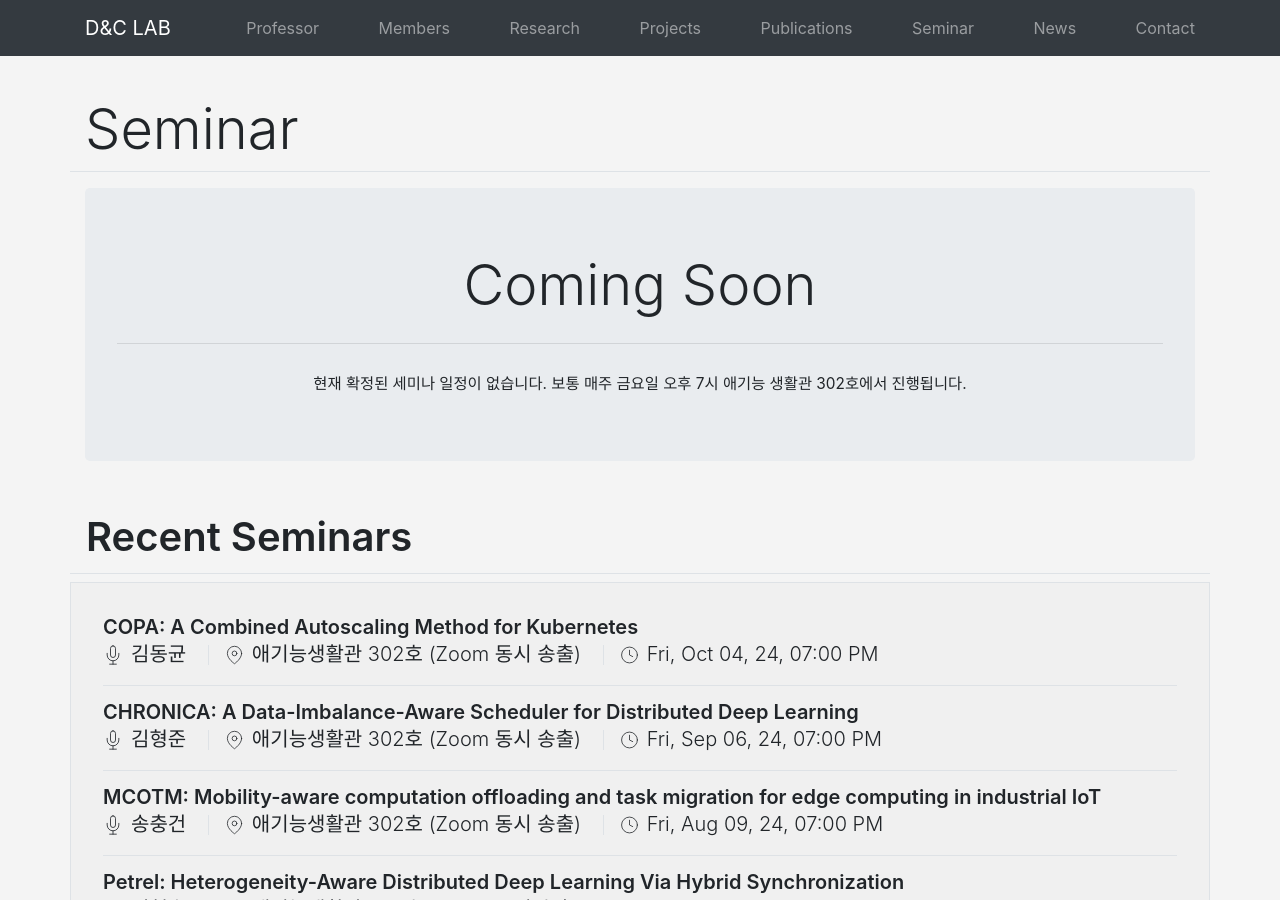
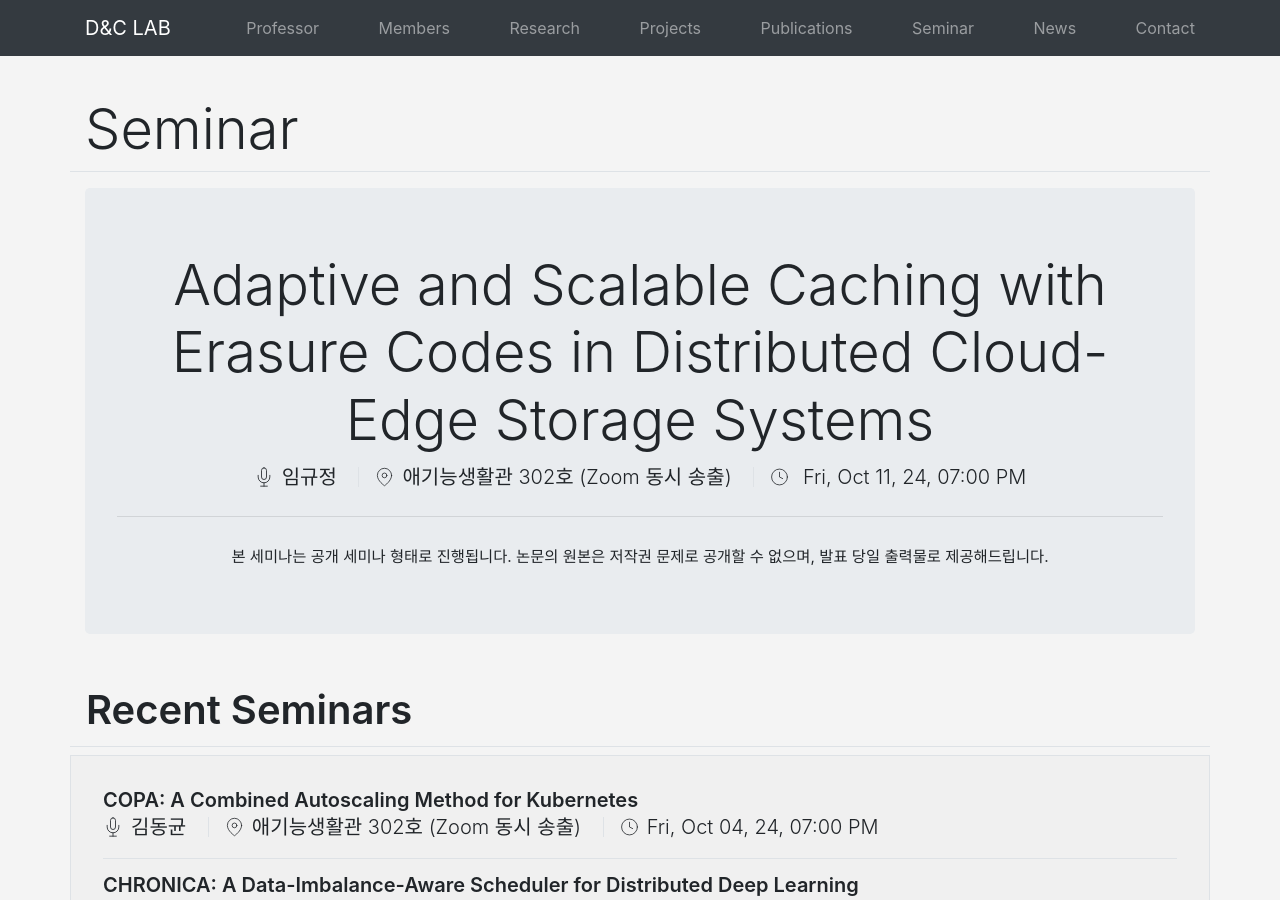
Before and after one commit to KU-Cloud/ku-cloud.github.io, a Jekyll site: the page built from seminar.html, in a window 1280 px wide and 900 px high. Built offline with Jekyll 4.4.1, drawn with Linux system fonts in a browser that asks for light colours.

Commit message:
seminar updated

```diff
--- a/_data/seminars.yaml
+++ b/_data/seminars.yaml
@@ -1051,3 +1051,7 @@
   speacker: 김동균
   date: 2024-10-04T19:00:00.000+0900
   location: 애기능생활관 302호 (Zoom 동시 송출)
+- title: 'Adaptive and Scalable Caching with Erasure Codes in Distributed Cloud-Edge Storage Systems'
+  speacker: 임규정
+  date: 2024-10-11T19:00:00.000+0900
+  location: 애기능생활관 302호 (Zoom 동시 송출)
```
